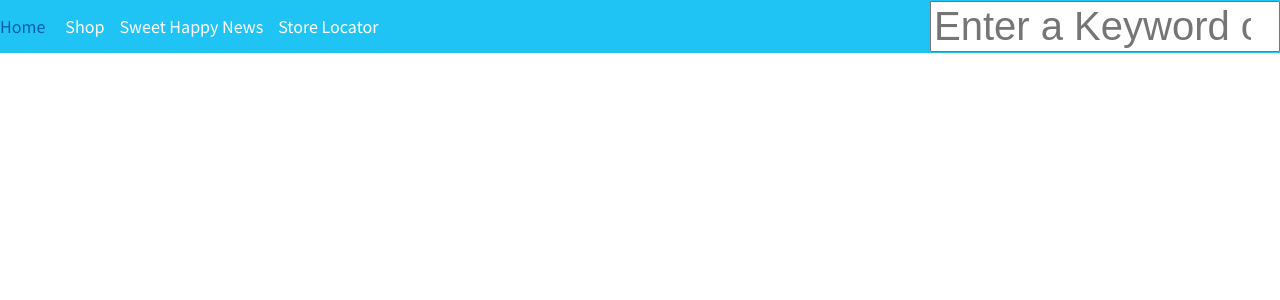
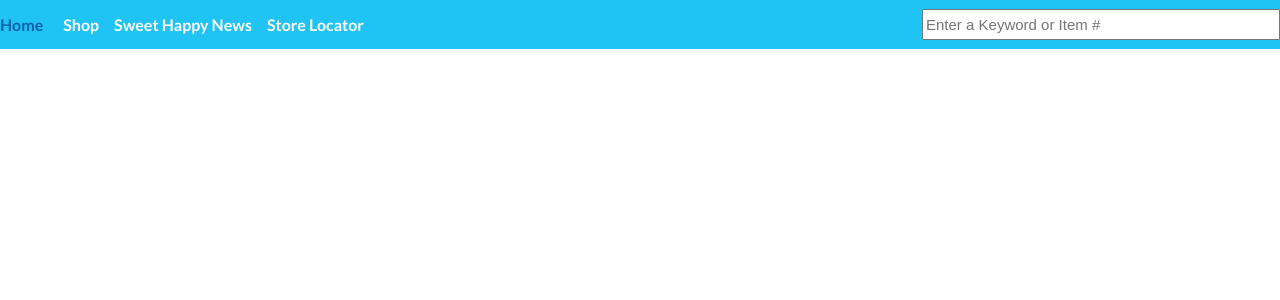
Before and after one commit to nellarro/lorem-ipsum, a React app: page / in a window 1280 px wide. Shown: the top 300 px of the page. Built offline with nearby package versions, Linux system fonts and the light colour scheme; the HTML template or start-up script is replaced by a standard one.

Commit message:
Navigation bar is complete

```diff
--- a/index.html
+++ b/index.html
@@ -2,7 +2,7 @@
 <html>
   <head>
     <meta charset="utf-8">
-    <link href="https://fonts.googleapis.com/css?family=Source+Sans+Pro" rel="stylesheet">
+    <link href="https://fonts.googleapis.com/css?family=Lato:400,700" rel="stylesheet">
     <title>Boilerplate</title>
   </head>
   <body>
--- a/src/Navigation.js
+++ b/src/Navigation.js
@@ -14,7 +14,7 @@ class Navigation extends React.Component {
             <li><a className="LocatorLink" href="#">Store Locator</a></li>
           </ul>
         </nav>
-        <input className="SearchBar" type="search" placeholder="Enter a Keyword or Item #" />
+        <input className="SearchBar" type="text" placeholder="Enter a Keyword or Item #" />
       </div>
     )
   }
--- a/src/style.sass
+++ b/src/style.sass
@@ -1,4 +1,4 @@
-$font-stack: 'Source Sans Pro' , sans-serif
+$font-stack: 'Lato' , sans-serif
 $site-color: #20C4F4
 $important-color: #0461A9
 
@@ -25,27 +25,34 @@ body
 
   .SearchBar
     color: $site-color
-    font-size: 40px
-
-  li
-    display: inline
-    font-size: large
+    font-size: 15px
 
   ul
     list-style: none
-    font-family: 100% $font-stack
+    font:
+      family: $font-stack
+      weight: 700
     margin: 0px
     padding:
       left: 0px
       top: 15px
       bottom: 15px
 
+  li
+    display: inline
+
   a
     text-decoration: none
     color: white
 
+  a:hover
+    color: $important-color
+
   input
     width: 350px
+    padding:
+      top: 5px
+      bottom: 5px
 
 .Header
   background-image: url(./images/logo.png)
```
